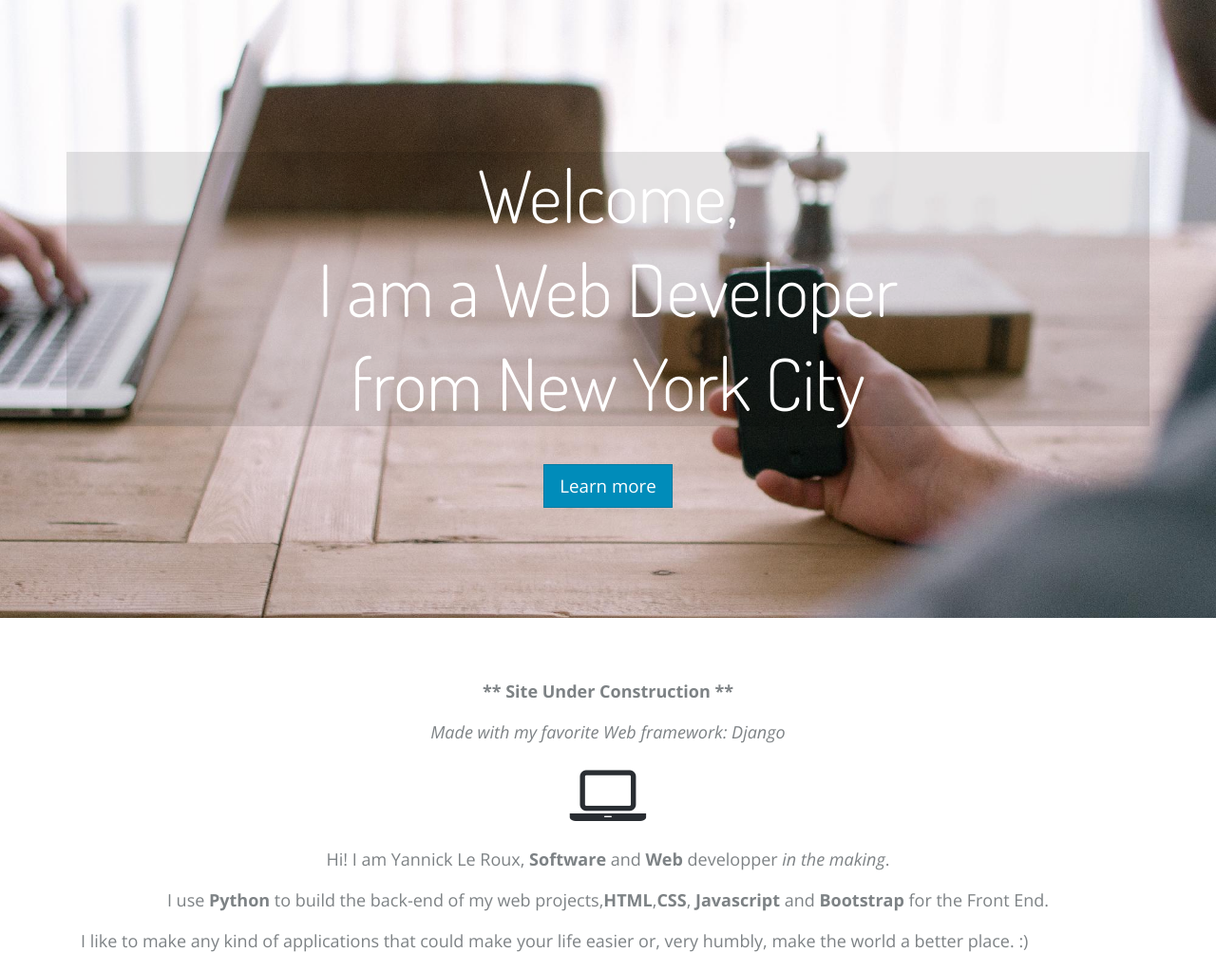
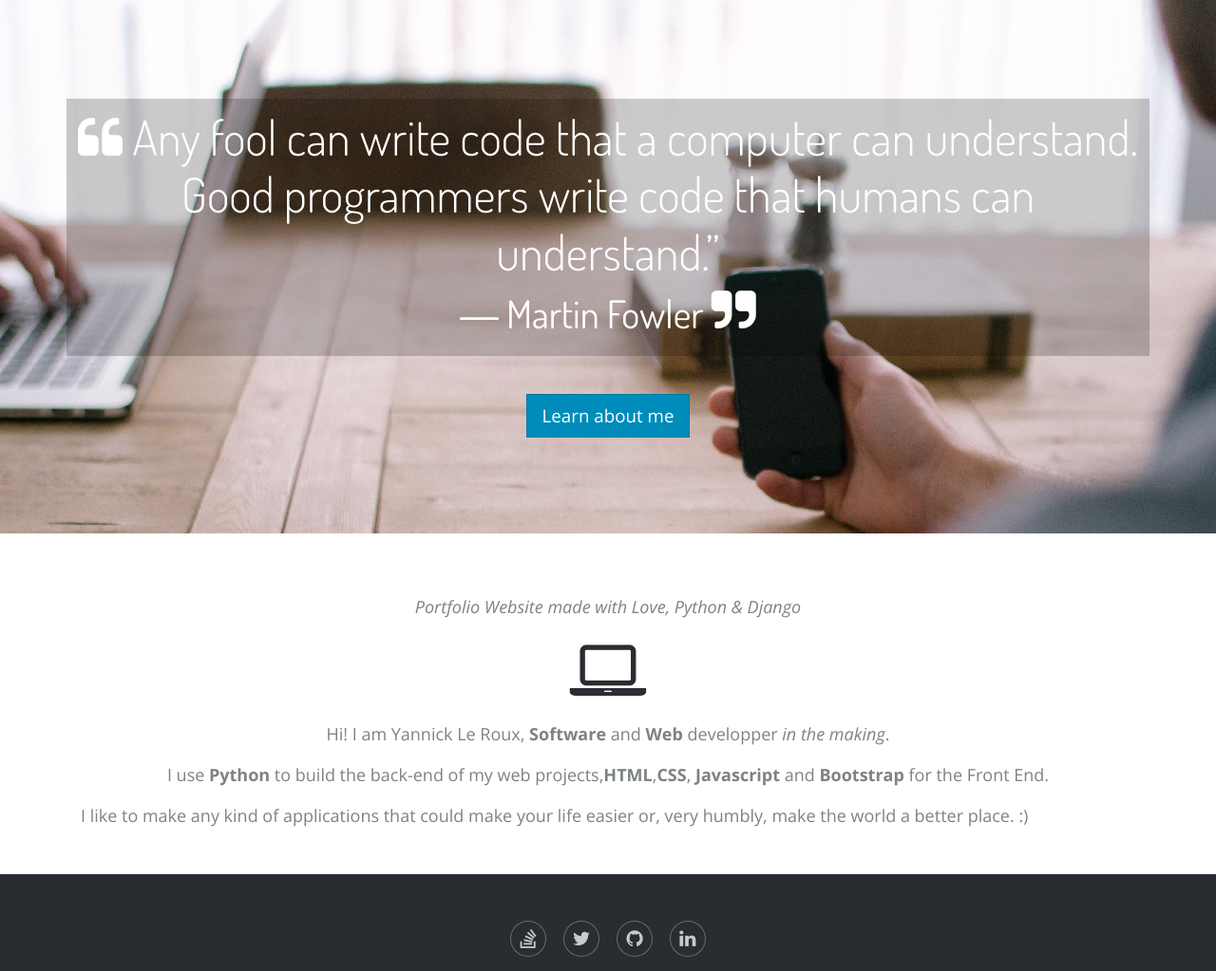
Before and after one commit to YannickLeRoux/my-portfolio, a Django app: page / in a window 1280 px wide. Shown: the part 71-1094 px from the top of the page at 95% size. Run offline with Django 3.2, Linux system fonts and the light colour scheme; some libraries are stand-ins or nearby versions; some web fonts are replaced.

Commit message:
Improvments here and there

```diff
--- a/portfolio/forms.py
+++ b/portfolio/forms.py
@@ -5,7 +5,7 @@ class ContactForm(forms.Form):
     from_email = forms.EmailField(required=True)
     message = forms.CharField(
         widget=forms.Textarea(
-            attrs={'rows': 5, 'placeholder': 'What is on your mind?'}
+            attrs={'rows': 5, 'placeholder': 'Looking for a junior developer? Need a cool website? Let\'s get in touch!'}
         ),
         max_length=4000,
         help_text='The max length of the text is 4000.'
--- a/static/css/Paralax-Hero-Banner.css
+++ b/static/css/Paralax-Hero-Banner.css
@@ -4,8 +4,8 @@ div.jumbotron.hero-technology {
   background:url('../img/hero-background-technology.jpg');
   background-size:cover;
   background-position:center top;
-  padding-top:100px;
-  padding-bottom:100px;
+  padding-top:54px;
+  padding-bottom:85px;
   background-attachment:local;
 }
 
--- a/static/css/styles.css
+++ b/static/css/styles.css
@@ -1,16 +1,17 @@
 
 .homepage-title {
-  font-size:5.063em;
+  font-size:3.375em;
   font-family:Dosis, sans-serif;
   color:#FFFFFF;
 }
 
 .container.home-title-container {
-  margin-top:60px;
+  margin-top:50px;
+	padding: 10px;
   margin-bottom:40px;
   background-size:auto;
   background-position:left;
-  background-color:rgba(0,0,0,0.1);
+  background-color:rgba(0,0,0,0.2);
 }
 
 p {
--- a/templates/portfolio/about.html
+++ b/templates/portfolio/about.html
@@ -9,7 +9,7 @@
 			<p>Teaching myself coding on a daily basis since May 2017, I enjoy solving real-life problems with what I learned. </br>Python language is a great tool to achieve this goal.</p>
 		</blockquote>
 	</div>
-	<p><strong>My Objective:</strong> Get my first developer job in 2018.</p>
+	<p><strong>My Objective:</strong> Get a first developer job in 2018.</p>
 	</div>
 	<hr>
 </div>
--- a/templates/portfolio/index.html
+++ b/templates/portfolio/index.html
@@ -5,16 +5,13 @@
 		{% block content %}
    <div class="jumbotron hero-technology">
         <div class="container home-title-container">
-            <h1 class="homepage-title">Welcome,</h1>
-            <h1 class="homepage-title">I am a Web Developer</h1>
-            <h1 class="homepage-title">from New York City</h1>
-        </div>
-				<p><a class="btn btn-primary btn-lg hero-button" role="button" href="{% url 'portfolio:about' %}">Learn more</a></p>
+					<h1 class="homepage-title"><i class="fa fa-quote-left"></i> Any fool can write code that a computer can understand. </br>Good programmers write code that humans can understand.”
+						</br><small>― Martin Fowler </small><i class="fa fa-quote-right"></i></h1>        </div>
+				<p><a class="btn btn-primary btn-lg hero-button" role="button" href="{% url 'portfolio:about' %}">Learn about me</a></p>
     </div>
     <div class="container mb-5">
 			<div class="text-center">
-        <p><strong>** Site Under Construction **</strong></p>
-				<p><em>Made with my favorite Web framework: Django</em></p>
+				<p><em>Portfolio Website made with Love, Python & Django</em></p>
 			</div>
 			<div class="text-center">
         <i class="fa fa-laptop fa-5x mb-3" style="color:#292D32;"></i>
```
